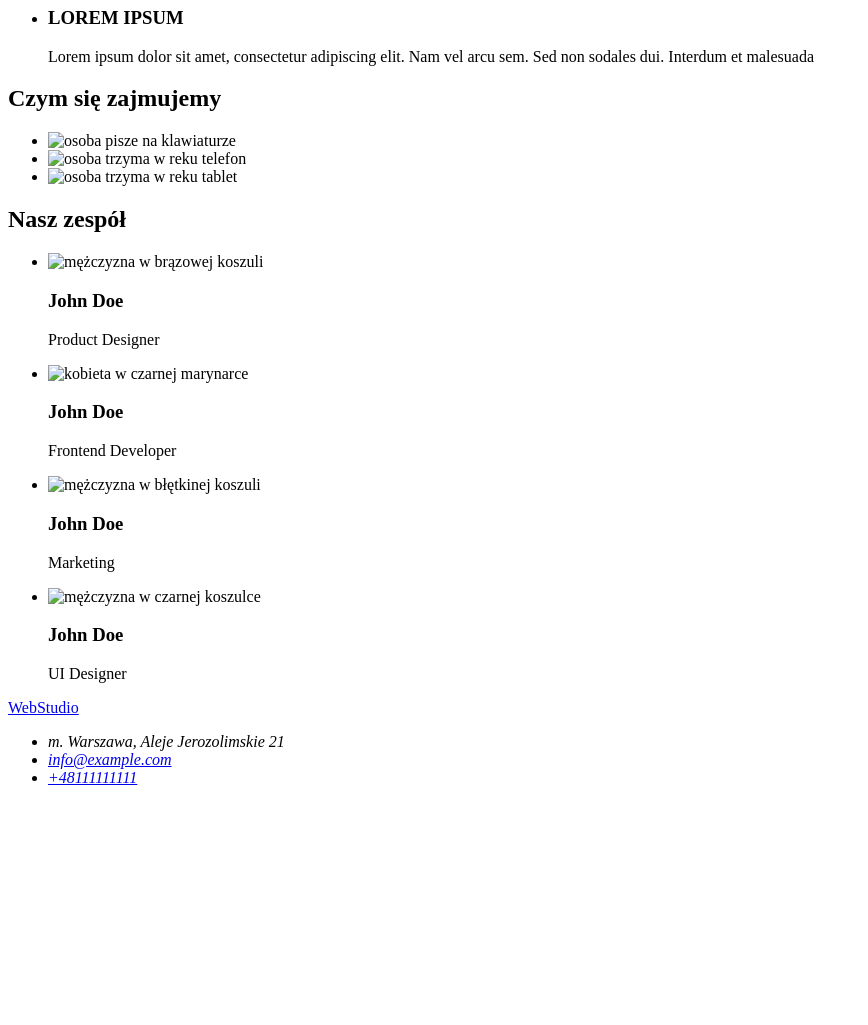
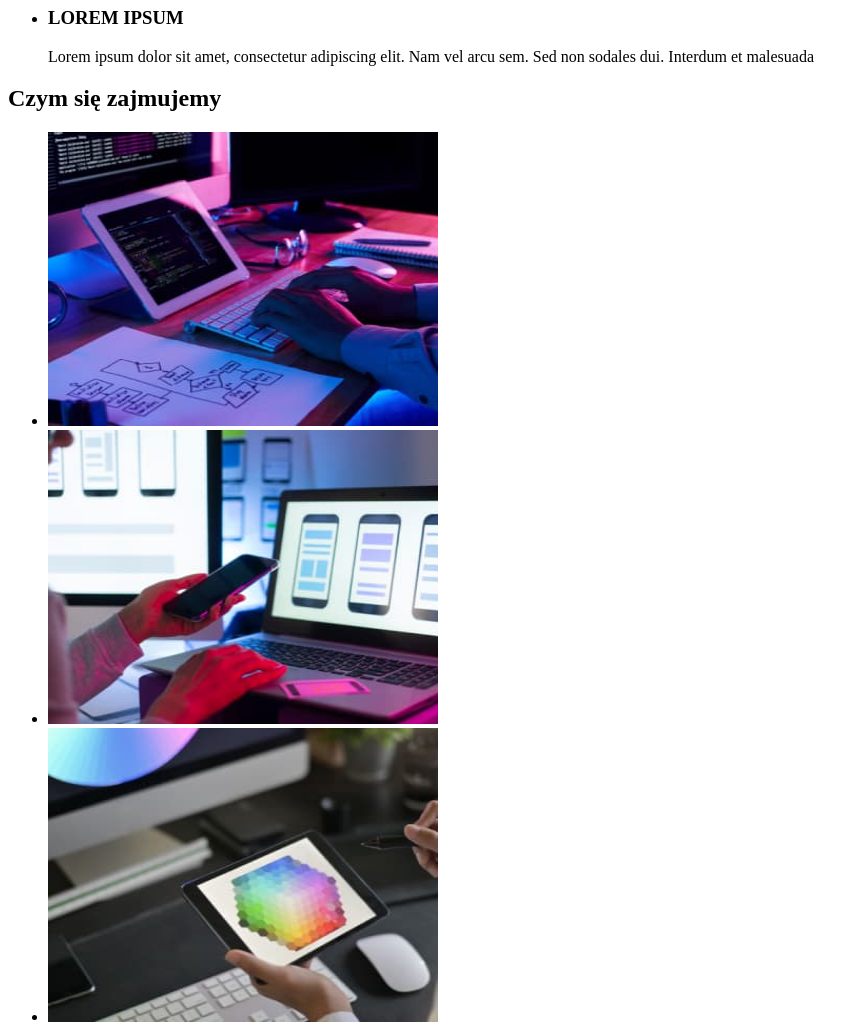
Before and after one commit to Michal-1986/goit-markup-hw-01, a plain HTML site: page index.html in a window 1280 px wide. Shown: the part 480-1505 px from the top of the page, without its empty margins (0-868 px from the left). Before the commit the page ends 1283 px from the top, so only its background shows below. Drawn offline with Linux system fonts and the light colour scheme; the site is published under a folder, as on GitHub Pages, so addresses that start at the root find nothing.

Commit message:
Dodano kropkę przed źródłem w img

```diff
--- a/index.html
+++ b/index.html
@@ -63,7 +63,7 @@
         <ul>
           <li>
             <img
-              src="/images/photo1.jpg"
+              src="./images/photo1.jpg"
               alt="osoba pisze na klawiaturze"
               width="390"
               height="294"
@@ -71,7 +71,7 @@
           </li>
           <li>
             <img
-              src="/images/photo2.jpg"
+              src="./images/photo2.jpg"
               alt="osoba trzyma w reku telefon"
               width="390"
               height="294"
@@ -79,7 +79,7 @@
           </li>
           <li>
             <img
-              src="/images/photo3.jpg"
+              src="./images/photo3.jpg"
               alt="osoba trzyma w reku tablet"
               width="390"
               height="294"
@@ -92,7 +92,7 @@
         <ul>
           <li>
             <img
-              src="/images/photo4.jpg"
+              src="./images/photo4.jpg"
               alt="mężczyzna w brązowej koszuli"
               width="270"
               height="260"
@@ -102,7 +102,7 @@
           </li>
           <li>
             <img
-              src="/images/photo5.jpg"
+              src="./images/photo5.jpg"
               alt="kobieta w czarnej marynarce"
               width="270"
               height="260"
@@ -112,7 +112,7 @@
           </li>
           <li>
             <img
-              src="/images/photo6.jpg"
+              src="./images/photo6.jpg"
               alt="mężczyzna w błętkinej koszuli"
               width="270"
               height="260"
@@ -123,7 +123,7 @@
 
           <li>
             <img
-              src="/images/photo7.jpg"
+              src="./images/photo7.jpg"
               alt="mężczyzna w czarnej koszulce"
               width="270"
               height="260"
```
